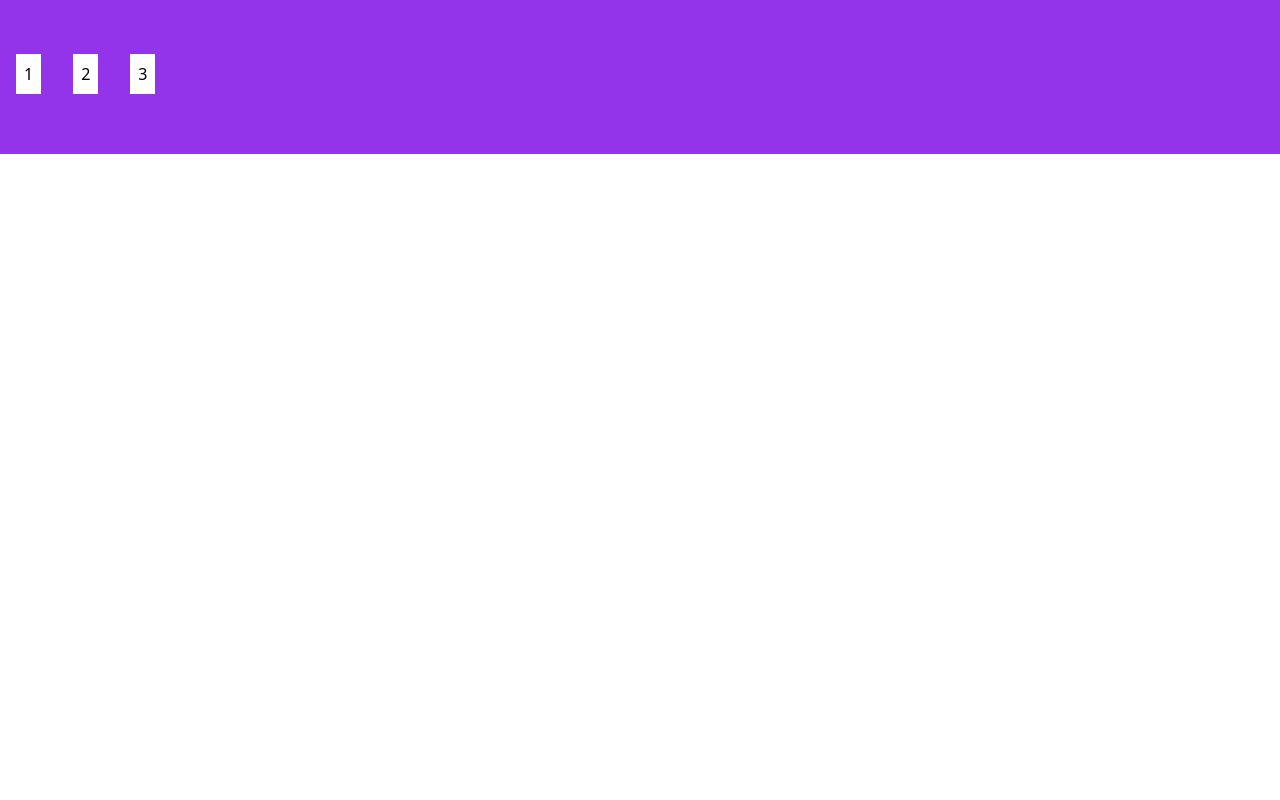
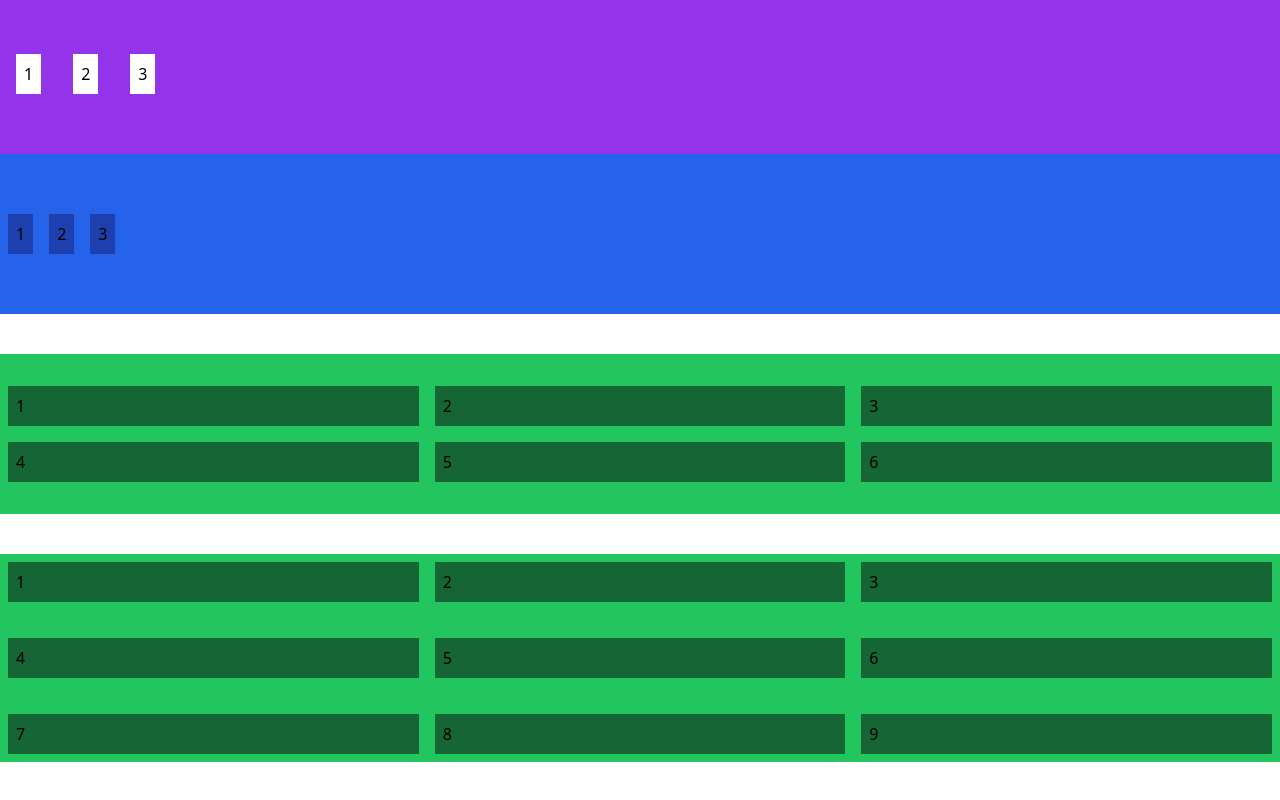
Before and after one commit to ihawktz/Aprendendo-Tailwind, a website: page 6- Espaçamento e Alinhamento/src/index.html in a window 1280 px wide. Shown: the part 998-1798 px from the top of the page. Drawn offline with Linux system fonts and the light colour scheme.

Commit message:
+++++
Adicionando mais conteúdo a pasta criada anteriormente

```diff
--- a/6- Espaçamento e Alinhamento/src/index.html
+++ b/6- Espaçamento e Alinhamento/src/index.html
@@ -66,8 +66,34 @@
         <div class="bg-white h-10 p-2 mx-4">3</div>
     </div>
 
+    <!-- Alinhamento de Items -->
+    <div class="bg-blue-600 flex h-40 items-center">
+          <div class="bg-blue-800 m-2 p-2">1</div>
+          <div class="bg-blue-800 m-2 p-2">2</div>
+          <div class="bg-blue-800 m-2 p-2">3 </div>
+    </div>
 
+    <!-- Alinhamento e espaçamento de grid -->
+     <div class="bg-green-500 grid mt-10 grid-cols-3 h-40 place-content-center">
+          <div class="bg-green-800 m-2 p-2">1</div>
+          <div class="bg-green-800 m-2 p-2">2</div>
+          <div class="bg-green-800 m-2 p-2">3 </div>
+          <div class="bg-green-800 m-2 p-2">4</div>
+          <div class="bg-green-800 m-2 p-2">5</div>
+          <div class="bg-green-800 m-2 p-2">6</div>
+     </div>
 
+     <div class="bg-green-500 grid mt-10 grid-cols-3 h-52 place-content-between">
+          <div class="bg-green-800 m-2 p-2">1</div>
+          <div class="bg-green-800 m-2 p-2">2</div>
+          <div class="bg-green-800 m-2 p-2">3 </div>
+          <div class="bg-green-800 m-2 p-2">4</div>
+          <div class="bg-green-800 m-2 p-2">5</div>
+          <div class="bg-green-800 m-2 p-2">6</div>
+          <div class="bg-green-800 m-2 p-2">7</div>
+          <div class="bg-green-800 m-2 p-2">8</div>
+          <div class="bg-green-800 m-2 p-2">9</div>
+     </div>
 
    <br><br><br><br><br><br><br><br><br><br><br><br><br><br><br><br><br><br><br><br><br><br><br><br><br><br><br><br><br><br><br><br>
 </body>
```
Also changed, not shown: 6- Espaçamento e Alinhamento/dist/output.css.
